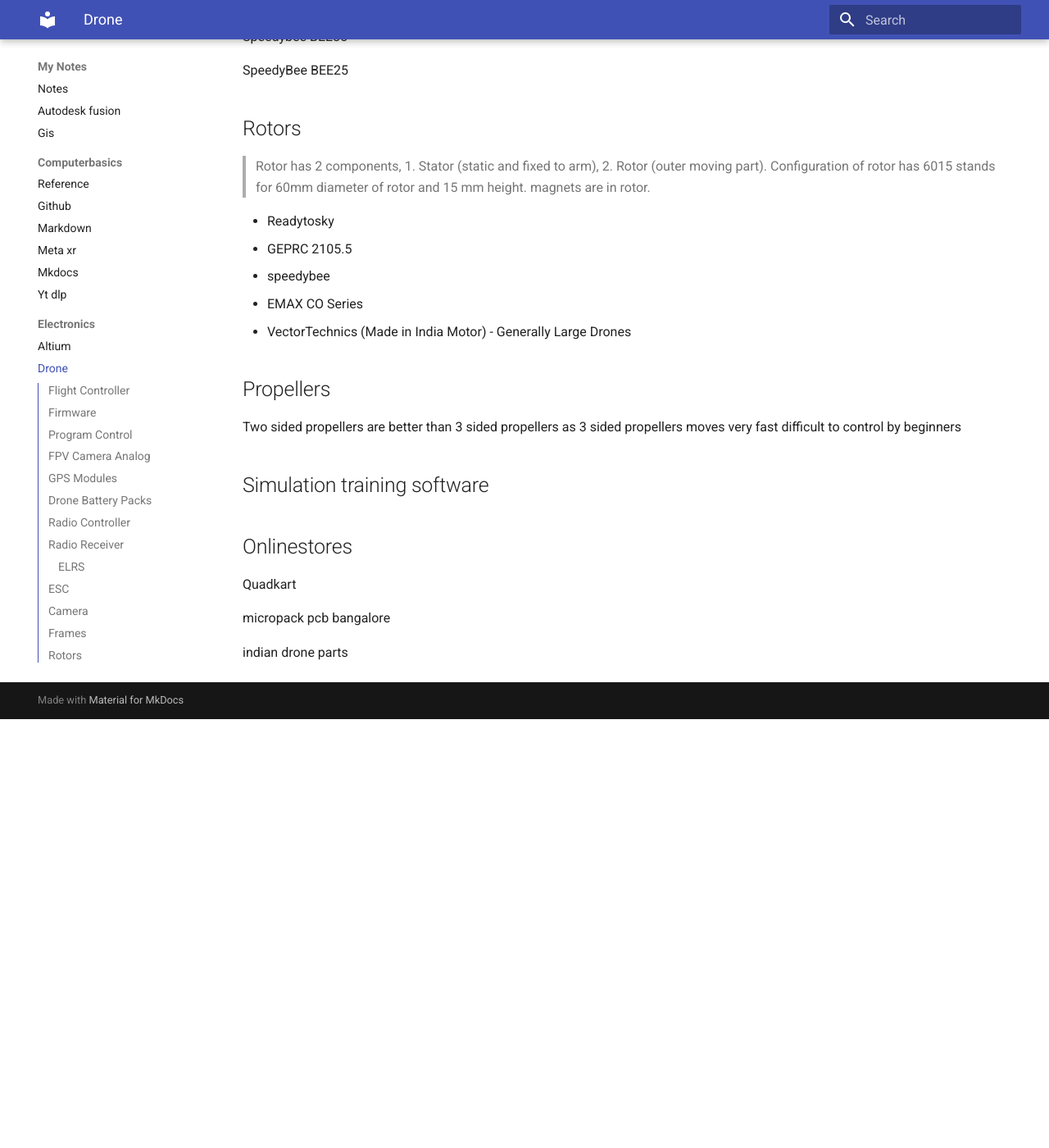
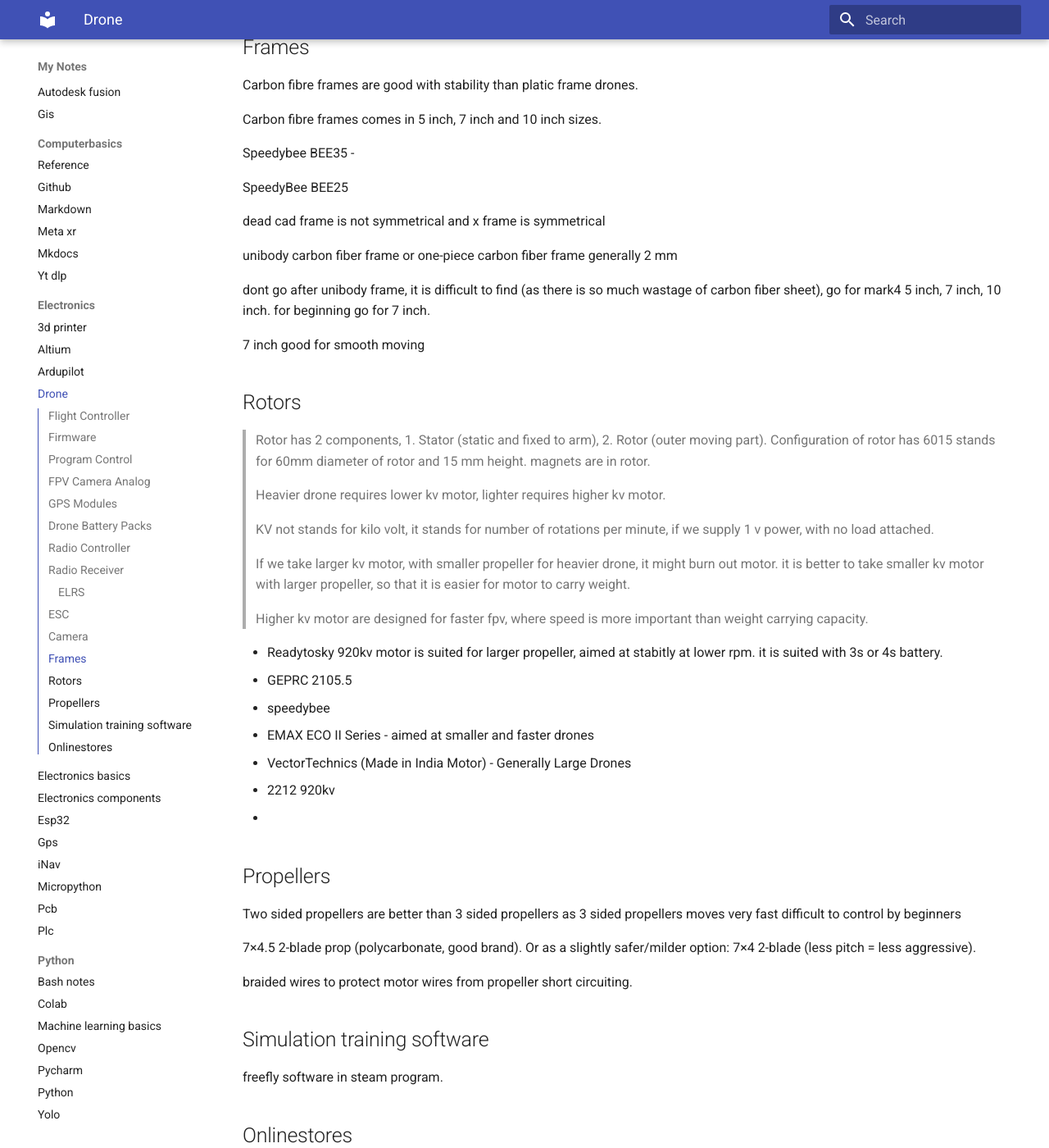
Before and after one commit to fedcba499/notes, an MkDocs documentation site: the page built from docs/electronics/drone.md, in a window 1280 px wide and 1400 px high, scrolled down 2497 px. Shown: the whole window at 82% size. Built offline with MkDocs 1.6.1 and Material for MkDocs 9.7.7, drawn with Linux system fonts in a browser that asks for light colours; before the commit the page ends 3374 px from its top, so only the background shows below that; some of the changed text lies outside the part shown.

```diff
--- a/docs/electronics/drone.md
+++ b/docs/electronics/drone.md
@@ -11,6 +12,9 @@
 - Ardupilot
 
 > Start with ardupilot as it is good with stability of drone, then switch to inav, inav is very easy to configure, then move to betaflight, its is best in class firmware.
+
+> for gps features, like hold, hover etc inav is much better than betaflight, as betaflight comes with minimum configuration with respect to gps functionality.
+
 
 
 ## Program Control
@@ -83,16 +89,32 @@
 
 SpeedyBee BEE25
 
+dead cad frame is not symmetrical and x frame is symmetrical
+
+unibody carbon fiber frame or one-piece carbon fiber frame generally 2 mm
+
+dont go after unibody frame, it is difficult to find (as there is so much wastage of carbon fiber sheet), go for mark4 5 inch, 7 inch, 10 inch. for beginning go for 7 inch.
+
+7 inch good for smooth moving
+
 ## Rotors
 > Rotor has 2 components, 1. Stator (static and fixed to arm), 2. Rotor (outer moving part). Configuration of rotor has 6015 stands for 60mm diameter of rotor and 15 mm height. magnets are in rotor.
 
-- Readytosky
+> Heavier drone requires lower kv motor, lighter requires higher kv motor.
+
+> KV not stands for kilo volt, it stands for number of rotations per minute, if we supply 1 v power, with no load attached.
+
+> If we take larger kv motor, with smaller propeller for heavier drone, it might burn out motor. it is better to take smaller kv motor with larger propeller, so that it is easier for motor to carry weight.
+
+> Higher kv motor are designed for faster fpv, where speed is more important than weight carrying capacity.
+
+- Readytosky 920kv motor is suited for larger propeller, aimed at stabitly at lower rpm. it is suited with 3s or 4s battery.
 - GEPRC 2105.5
 - speedybee
-- EMAX CO Series
+- EMAX ECO II Series - aimed at smaller and faster drones
 - VectorTechnics (Made in India Motor) - Generally Large Drones
-
-
+- 2212 920kv
+-
 
 
 
@@ -100,7 +122,14 @@
 ## Propellers
 Two sided propellers are better than 3 sided propellers as 3 sided propellers moves very fast difficult to control by beginners
 
+7×4.5 2-blade prop (polycarbonate, good brand). Or as a slightly safer/milder option: 7×4 2-blade (less pitch = less aggressive).
+
+braided wires to protect motor wires from propeller short circuiting.
+
+
+
 ## Simulation training software
+freefly software in steam program.
 
 ## Onlinestores
 Quadkart
```
Also changed, not shown: other parts of docs/electronics/drone.md (+3 -0 lines), docs/electronics/3d_printer.md (added, +8 -0 lines), docs/electronics/ardupilot.md (added, +1 -0 lines), docs/electronics/electronics_components.md (+29 -1 lines), docs/electronics/iNav.md (added, +15 -0 lines).
